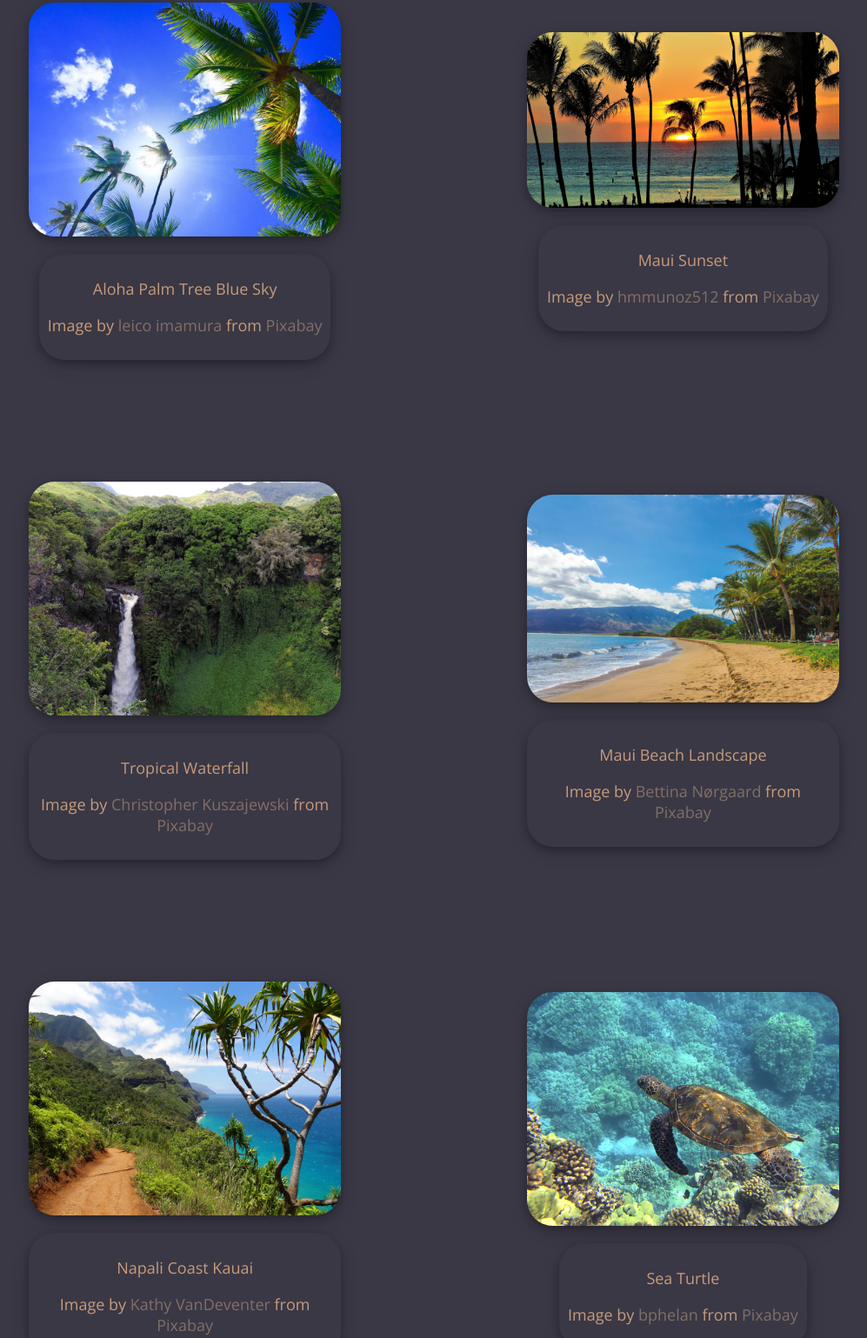
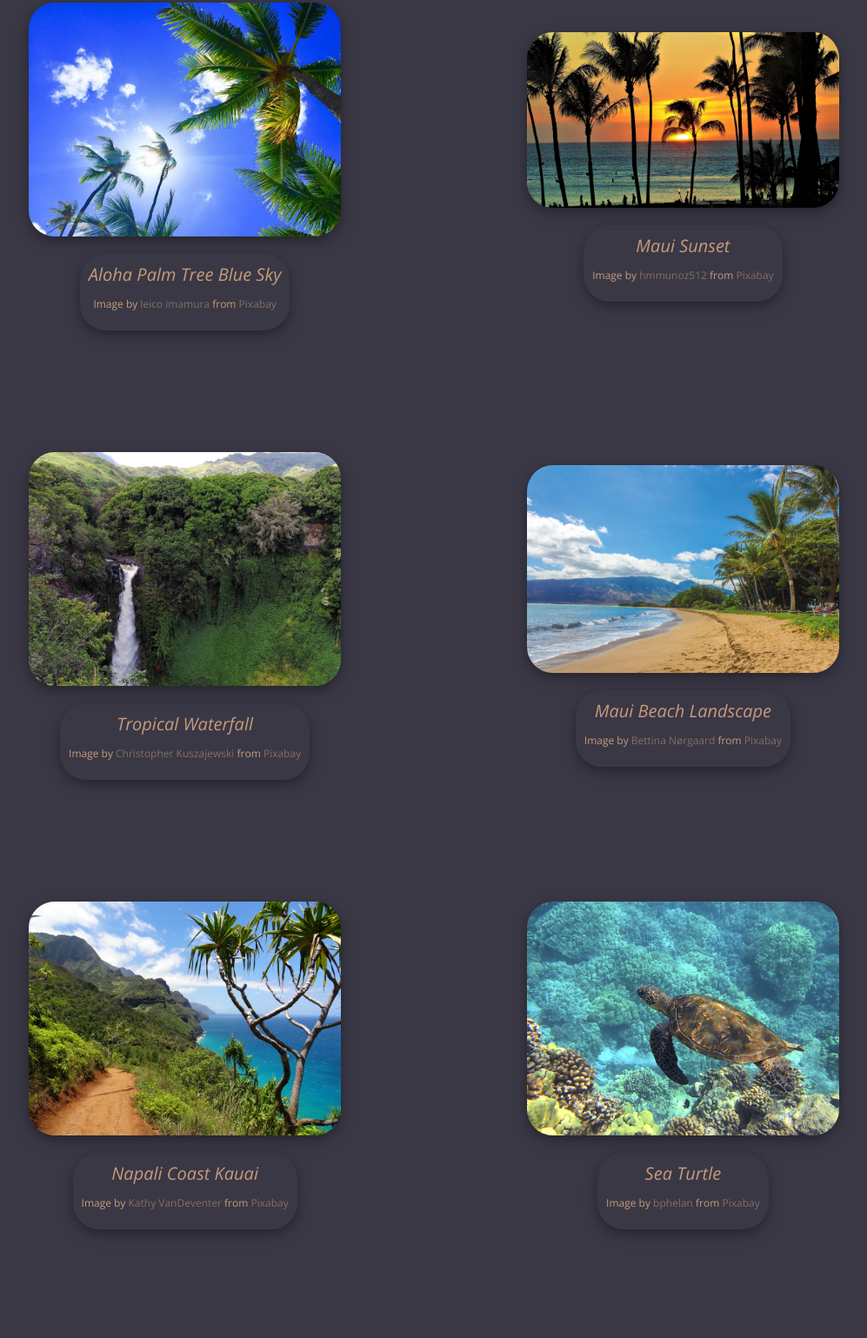
Before and after one commit to CSF2223/ImageGalleryTE, a plain HTML site: page index.html in a window 1280 px wide. Shown: the part 293-1832 px from the top of the page at 87% size, without its empty margins (141-1138 px from the left). Drawn offline with nearby package versions, Linux system fonts and the light colour scheme.

Commit message:
Complete citations

```diff
--- a/index.html
+++ b/index.html
@@ -18,7 +18,7 @@
         <div class="imageCard">
             <img src="assets/hawaii-2700190_1920.jpg">
             <div class="cardText">
-                <p>Aloha Palm Tree Blue Sky</p>
+                <cite>Aloha Palm Tree Blue Sky</cite>
                 <p>Image by <a href="https://pixabay.com/users/graziebambino-1593455/?utm_source=link-attribution&amp;utm_medium=referral&amp;utm_campaign=image&amp;utm_content=2700190">
                     leico imamura</a> from <a href="https://pixabay.com/?utm_source=link-attribution&amp;utm_medium=referral&amp;utm_campaign=image&amp;utm_content=2700190">
                     Pixabay</a></p>
@@ -28,7 +28,7 @@
         <div class="imageCard">
             <img src="assets/maui-2729958_1920.jpg">
             <div class="cardText">
-                <p>Maui Sunset</p>
+                <cite>Maui Sunset</cite>
                 <p>Image by <a href="https://pixabay.com/users/hmmunoz512-6376382/?utm_source=link-attribution&amp;utm_medium=referral&amp;utm_campaign=image&amp;utm_content=2729958">
                     hmmunoz512</a> from <a href="https://pixabay.com/?utm_source=link-attribution&amp;utm_medium=referral&amp;utm_campaign=image&amp;utm_content=2729958">
                     Pixabay</a></p>
@@ -38,7 +38,7 @@
         <div class="imageCard">
             <img src="assets/hawaii-410128_1920.jpg">
             <div class="cardText">
-                <p>Tropical Waterfall</p>
+                <cite>Tropical Waterfall</cite>
                 <p>Image by <a href="https://pixabay.com/users/kuszapro-369349/?utm_source=link-attribution&amp;utm_medium=referral&amp;utm_campaign=image&amp;utm_content=410128">
                     Christopher Kuszajewski</a> from <a href="https://pixabay.com/?utm_source=link-attribution&amp;utm_medium=referral&amp;utm_campaign=image&amp;utm_content=410128">
                     Pixabay</a></p>
@@ -48,7 +48,7 @@
         <div class="imageCard">
             <img src="assets/beach-1630540_1920.jpg">
             <div class="cardText">
-                <p>Maui Beach Landscape</p>
+                <cite>Maui Beach Landscape</cite>
                 <p>Image by <a href="https://pixabay.com/users/bkd-1006949/?utm_source=link-attribution&amp;utm_medium=referral&amp;utm_campaign=image&amp;utm_content=1630540">
                     Bettina Nørgaard</a> from <a href="https://pixabay.com/?utm_source=link-attribution&amp;utm_medium=referral&amp;utm_campaign=image&amp;utm_content=1630540">
                     Pixabay</a></p>
@@ -58,7 +58,7 @@
         <div class="imageCard">
             <img src="assets/napali-coast-91676_1920.jpg">
             <div class="cardText">
-                <p>Napali Coast Kauai</p>
+                <cite>Napali Coast Kauai</cite>
                 <p>Image by <a href="https://pixabay.com/users/kdvandeventer-25979/?utm_source=link-attribution&amp;utm_medium=referral&amp;utm_campaign=image&amp;utm_content=91676">
                     Kathy VanDeventer</a> from <a href="https://pixabay.com/?utm_source=link-attribution&amp;utm_medium=referral&amp;utm_campaign=image&amp;utm_content=91676">
                     Pixabay</a></p>
@@ -68,7 +68,7 @@
         <div class="imageCard">
             <img src="assets/sea-turtle-547162_1920.jpg">
             <div class="cardText">
-                <p>Sea Turtle</p>
+                <cite>Sea Turtle</cite>
                 <p>Image by <a href="https://pixabay.com/users/bphelan-610972/?utm_source=link-attribution&amp;utm_medium=referral&amp;utm_campaign=image&amp;utm_content=547162">
                     bphelan</a> from <a href="https://pixabay.com/?utm_source=link-attribution&amp;utm_medium=referral&amp;utm_campaign=image&amp;utm_content=547162">
                     Pixabay</a></p>
@@ -78,7 +78,7 @@
         <div class="imageCard">
             <img src="assets/sunset-1034525_1920.jpg">
             <div class="cardText">
-                <p>Oahu Sunset</p>
+                <cite>Oahu Sunset</cite>
                 <p>Image by <a href="https://pixabay.com/users/michelle_raponi-165491/?utm_source=link-attribution&amp;utm_medium=referral&amp;utm_campaign=image&amp;utm_content=1034525">
                     Michelle Raponi</a> from <a href="https://pixabay.com/?utm_source=link-attribution&amp;utm_medium=referral&amp;utm_campaign=image&amp;utm_content=1034525">
                     Pixabay</a></p>
@@ -88,7 +88,7 @@
         <div class="imageCard">
             <img src="assets/kilauea-3088675_1920.jpg">
             <div class="cardText">
-                <p>Kilauea Volcano</p>
+                <cite>Kilauea Volcano</cite>
                 <p>Image by <a href="https://pixabay.com/users/tommygbeatty-6864859/?utm_source=link-attribution&amp;utm_medium=referral&amp;utm_campaign=image&amp;utm_content=3088675">
                     Tommy Beatty</a> from <a href="https://pixabay.com/?utm_source=link-attribution&amp;utm_medium=referral&amp;utm_campaign=image&amp;utm_content=3088675">
                     Pixabay</a></p>
@@ -98,7 +98,7 @@
         <div class="imageCard">
             <img src="assets/aloha-305857_1920.jpg">
             <div class="cardText">
-                <p>Aloha</p>
+                <cite>Aloha</cite>
                 <p>Image by <a href="https://pixabay.com/users/bibianagonzalez-209869/?utm_source=link-attribution&amp;utm_medium=referral&amp;utm_campaign=image&amp;utm_content=305857">
                     bibianagonzalez</a> from <a href="https://pixabay.com/?utm_source=link-attribution&amp;utm_medium=referral&amp;utm_campaign=image&amp;utm_content=305857">
                     Pixabay</a></p>
--- a/style.css
+++ b/style.css
@@ -30,6 +30,14 @@ header {
     padding: 0.5rem;
     box-shadow: 4px 4px 5px rgba(0, 0, 0, 0.4);
     text-transform: uppercase;
+}
+
+cite {
+    font-size: 2rem;
+}
+
+p {
+    font-size: 1.2rem;
 }
 
 
@@ -66,7 +74,6 @@ header {
     color: #C69B7B;
     background: transparent;
     text-align: center;
-    font-size: 1.5rem;
     padding: 1rem;
     border-radius: 30px;
     margin-top: 2rem;
@@ -87,10 +94,6 @@ header {
         flex-wrap: wrap;
     }
 
-    .cardText {
-        font-size: 1.8rem;
-    }
-
     .imageCard{
         max-width: 28%;
     }
```
